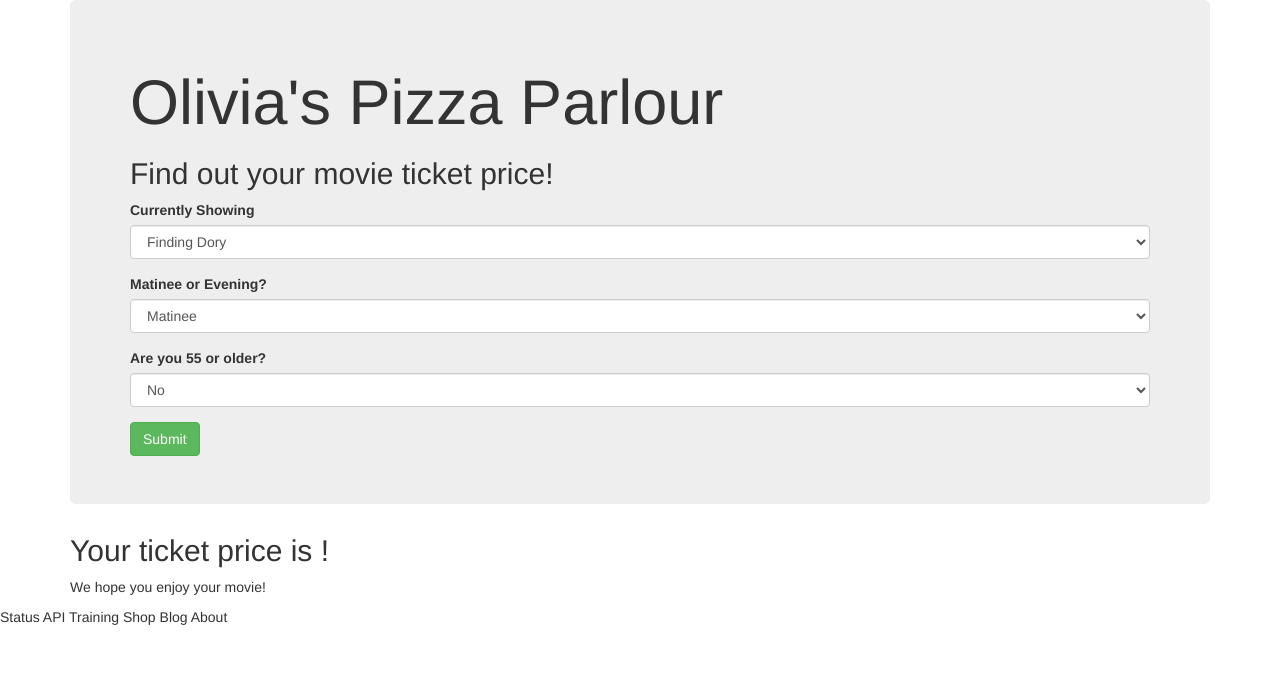
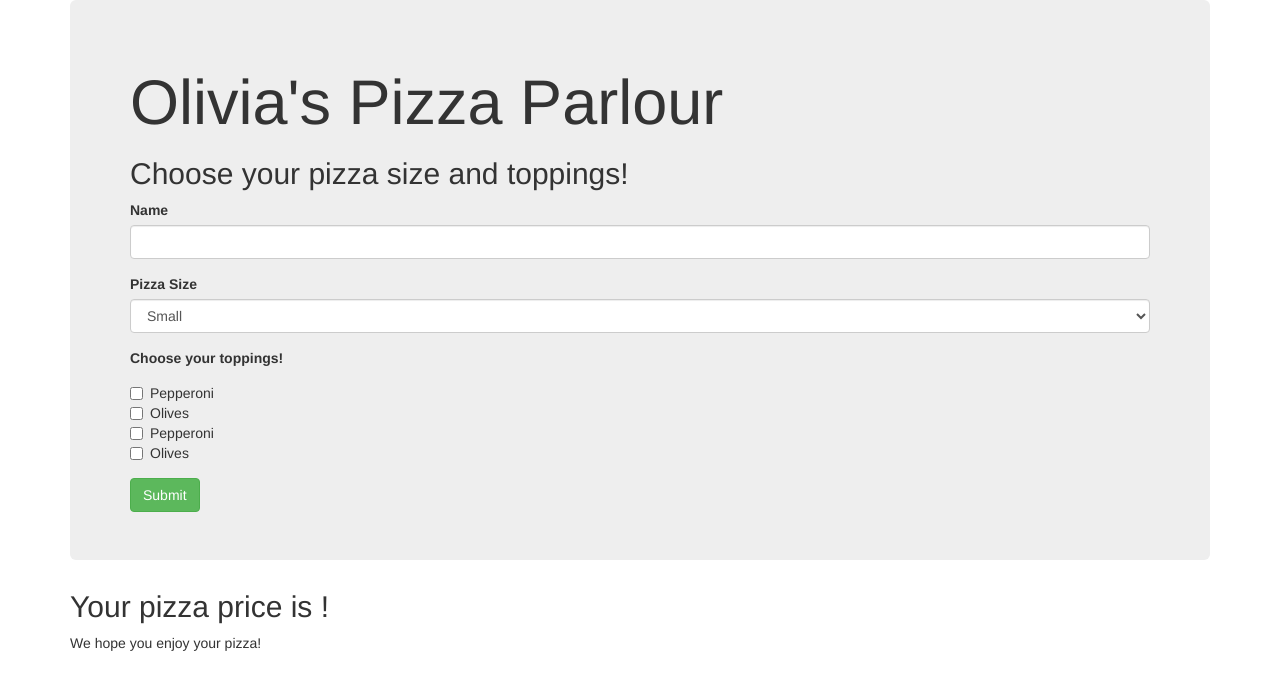
Before and after one commit to ohinton/pizza-parlour, a plain HTML site: page index.html in a window 1280 px wide. Drawn offline with Linux system fonts and the light colour scheme; files that its build step writes are made by us from their sources.

Commit message:
add html elements to create basic form with user name, pizza size and topping checkboxes

```diff
--- a/index.html
+++ b/index.html
@@ -1,7 +1,7 @@
 <!DOCTYPE html>
 <html>
   <head>
-    <link href="css/bootstrap.css" rel="stylesheet" type="text/css">
+    <link href="css/bootstrap.min.css" rel="stylesheet" type="text/css">
     <link href="css/styles.css" rel="stylesheet" type="text/css">
     <script src="js/jquery-3.0.0.js"></script>
     <script src="js/scripts.js"></script>
@@ -11,41 +11,61 @@
     <div class="container">
       <div class="jumbotron">
         <h1>Olivia's Pizza Parlour</h1>
-        <h2>Find out your movie ticket price!</h2>
-        <form id="new-ticket">
+        <h2>Choose your pizza size and toppings!</h2>
+        <form id="pizza-order">
+
           <div class="form-group">
-            <label for="movie">Currently Showing</label>
-            <select class="form-control movie">
-              <option value="new">Finding Dory</option>
-              <option value="new">The Angry Birds Movie</option>
-              <option value = "old">Raiders of the Lost Ark</option>
-              <option value = "old">Jurassic Park</option>
+            <label for="username">Name</label>
+            <input required class="username form-control" type="text">
+          </div>
+
+          <div class="form-group">
+            <label for="size">Pizza Size</label>
+            <select class="pizza-size form-control">
+              <option value="small">Small</option>
+              <option value="medium">Medium</option>
+              <option value="large">Large</option>
+              <option value="extra-large">Extra Large</option>
             </select>
           </div>
+
           <div class="form-group">
-            <label for="time">Matinee or Evening?</label>
-            <select class="form-control time">
-              <option>Matinee</option>
-              <option>Evening</option>
-            </select>
+            <label for="toppings">Choose your toppings!</label>
+            <div class="toppings checkbox">
+              <label>
+                <input id="pepperoni" type="checkbox" value="pepperoni">
+              Pepperoni
+              </label>
+              <br>
+              <label>
+                <input id="olives" type="checkbox" value="olives">
+              Olives
+              </label>
+              <br>
+              <label>
+              <input id="pepperoni" type="checkbox" value="pepperoni">
+              Pepperoni
+              </label>
+              <br>
+              <label>
+              <input id="olives" type="checkbox" value="olives">
+              Olives
+              </label>
+              <br>
+            </div>
           </div>
-          <div class="form-group">
-            <label for="age">Are you 55 or older?</label>
-            <select class="form-control age">
-              <option>No</option>
-              <option>Yes</option>
-            </select>
-          </div>
+
           <button type="submit" class="btn-success btn">Submit</button>
+
         </form>
-      </div>
+        </div>
+
 
         <div id="show-price">
-          <h2>Your ticket price is <span id="price"></span>!</h2>
-          <p>We hope you enjoy your movie!</p>
+          <h2>Your pizza price is <span id="price"></span>!</h2>
+          <p>We hope you enjoy your pizza!</p>
         </div>
 
     </div>
   </body>
 </html>
-Status API Training Shop Blog About
```
